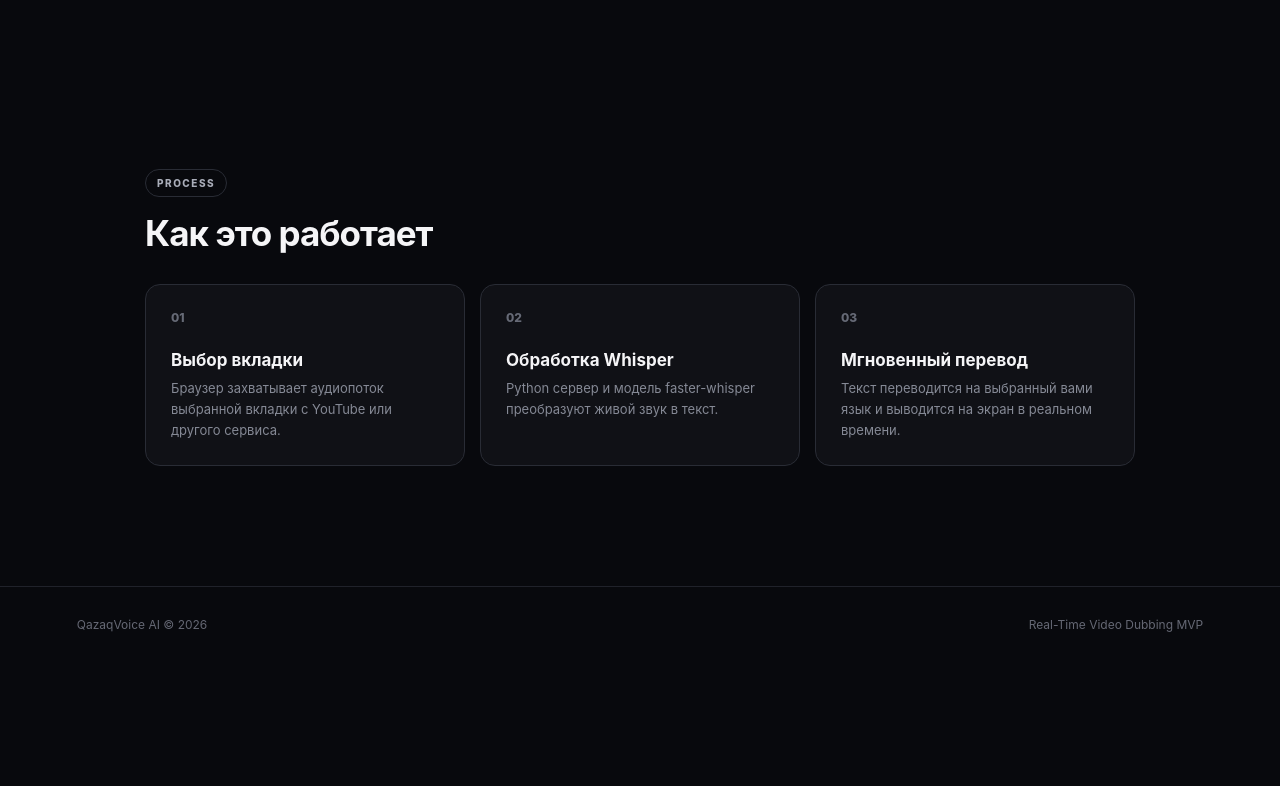
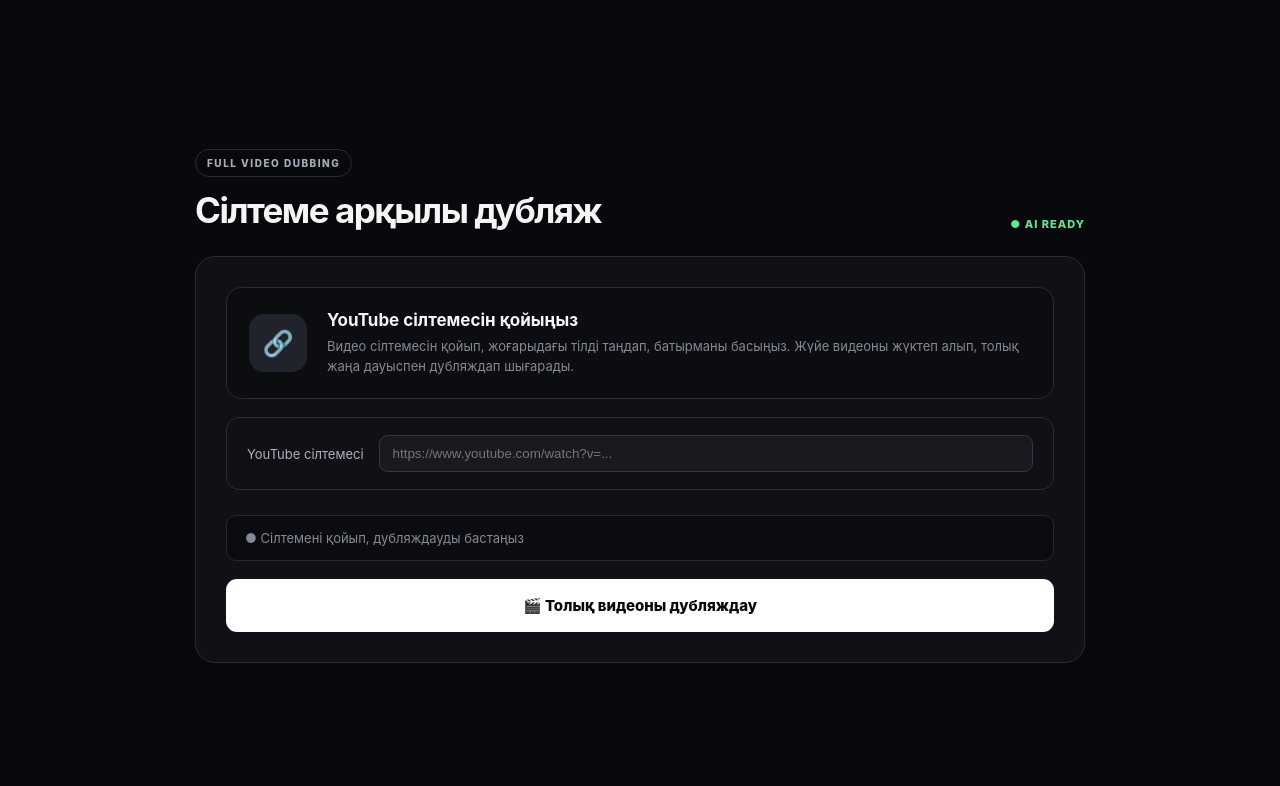
Before and after one commit to kuanysh-dev143/Ai_translate, a website: page index.html in a window 1280 px wide. Shown: the part 1359-2145 px from the top of the page. Before the commit the page ends 2021 px from the top, so only its background shows below. Drawn offline with Linux system fonts and the light colour scheme.

Commit message:
Update index.html

```diff
--- a/index.html
+++ b/index.html
@@ -466,6 +466,22 @@
             outline: none;
         }
 
+        .language-row input[type="url"] {
+            flex: 1;
+
+            margin-left: 15px;
+
+            padding: 10px 13px;
+
+            border: 1px solid #343741;
+            border-radius: 9px;
+
+            background: #181a20;
+            color: white;
+
+            outline: none;
+        }
+
         /* =========================
            PIPELINE
         ========================= */
@@ -780,7 +796,8 @@
             .pipeline-arrow { display: none; }
             .steps { grid-template-columns: 1fr; }
             .language-row { flex-direction: column; align-items: stretch; gap: 12px; }
-            .language-row select { width: 100%; }
+            .language-row select,
+            .language-row input[type="url"] { width: 100%; margin-left: 0; }
             footer { flex-direction: column; gap: 10px; }
         }
 
@@ -799,6 +816,7 @@
 
     <nav>
         <a href="#translator">Дубляж</a>
+        <a href="#link-dubbing">Сілтеме арқылы</a>
         <a href="#how">Как работает</a>
     </nav>
 
@@ -935,6 +953,64 @@
     </div>
 </section>
 
+<!-- LINK DUBBING -->
+<section class="translator-section" id="link-dubbing">
+    <div class="section-header">
+        <div>
+            <div class="label">FULL VIDEO DUBBING</div>
+            <h2>Сілтеме арқылы дубляж</h2>
+        </div>
+        <div class="local-ai">● AI READY</div>
+    </div>
+
+    <div class="translator-box">
+
+        <div class="capture-box">
+            <div class="capture-icon">🔗</div>
+            <div class="capture-content">
+                <h3>YouTube сілтемесін қойыңыз</h3>
+                <p>
+                    Видео сілтемесін қойып, жоғарыдағы тілді таңдап, батырманы басыңыз. Жүйе видеоны жүктеп алып, толық жаңа дауыспен дубляждап шығарады.
+                </p>
+            </div>
+        </div>
+
+        <div class="language-row">
+            <label>YouTube сілтемесі</label>
+            <input
+                type="url"
+                id="youtubeUrlInput"
+                placeholder="https://www.youtube.com/watch?v=..."
+            >
+        </div>
+
+        <div id="linkStatus" class="status">
+            ● Сілтемені қойып, дубляждауды бастаңыз
+        </div>
+
+        <button id="startLinkDubbing" class="start-button">
+            🎬 Толық видеоны дубляждау
+        </button>
+
+        <div id="linkResultPanel" class="live-panel">
+            <div class="live-header">
+                <div class="live-title">Дайын видео</div>
+            </div>
+            <video id="dubbedVideo" controls style="width: 100%; border-radius: 9px;"></video>
+            <a
+                id="downloadDubbedVideo"
+                href="#"
+                download
+                class="secondary-button"
+                style="display: inline-block; margin-top: 15px; text-align: center;"
+            >
+                ⬇ Жүктеп алу
+            </a>
+        </div>
+
+    </div>
+</section>
+
 <!-- HOW IT WORKS -->
 <section class="how-section" id="how">
     <div class="label">PROCESS</div>
```
